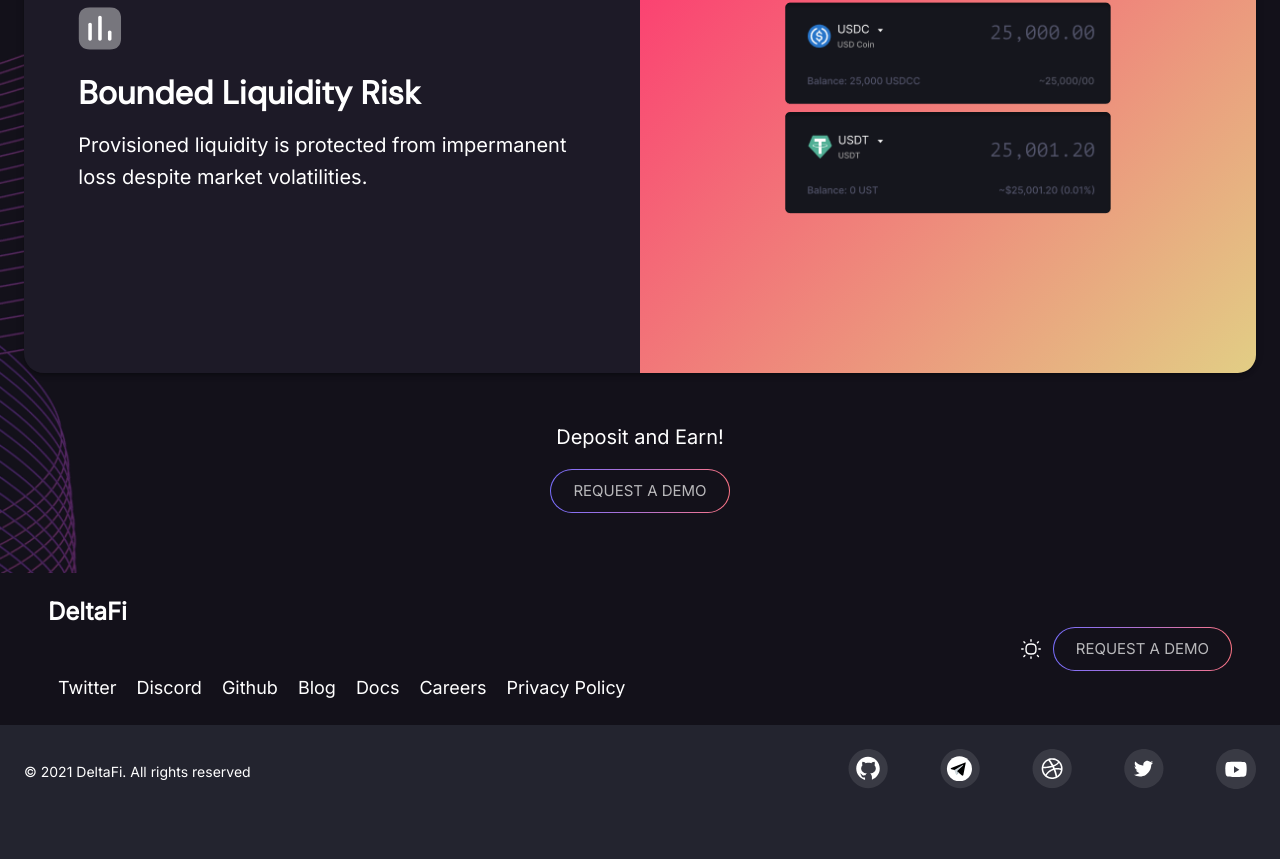
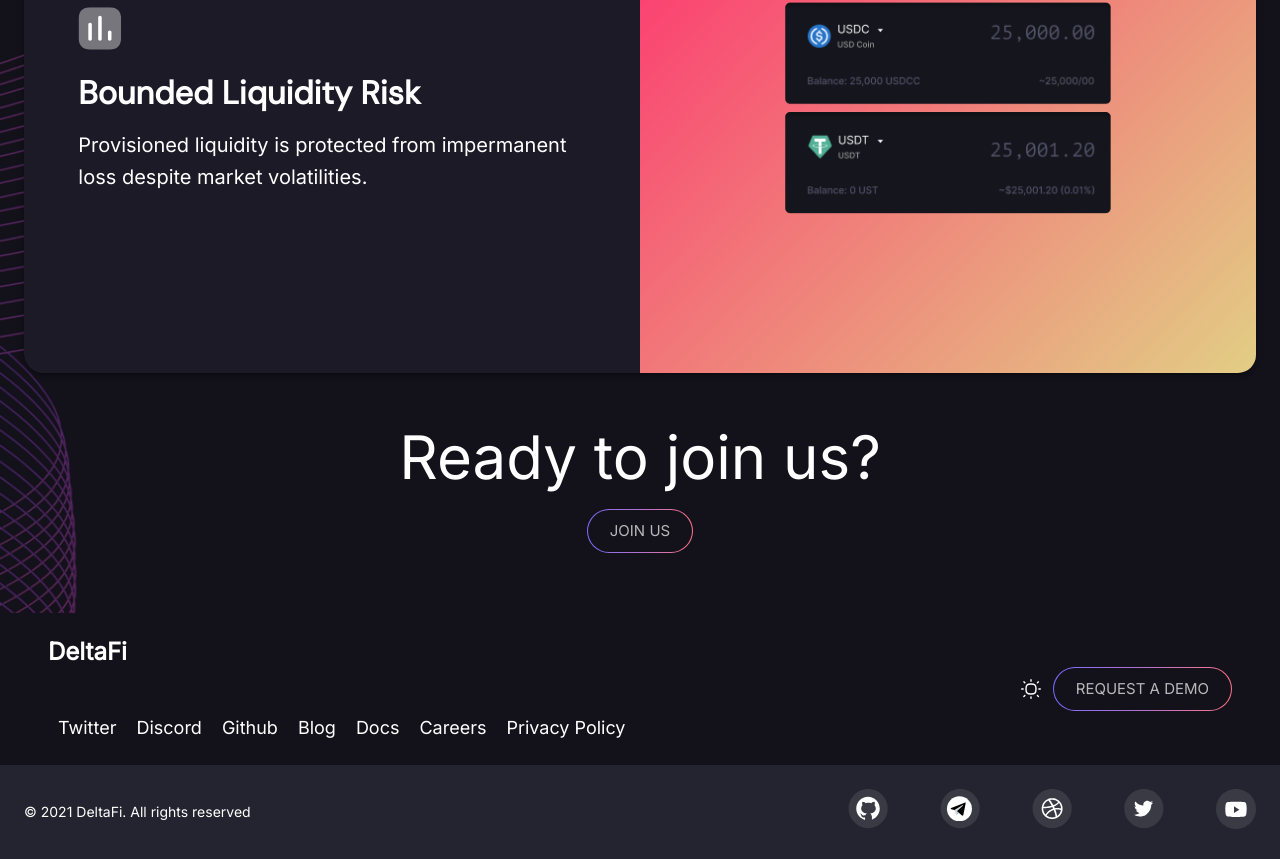
Before and after one commit to deltafi-trade/deltafi-homepage, a React (Create React App) app: page / in a window 1280 px wide. Shown: the part 2985-3844 px from the top of the page. Before the commit the page ends 3804 px from the top, so only its background shows below. Built offline with nearby package versions, Linux system fonts and the light colour scheme; no server answers.

Commit message:
feat/homepage-footer: join us part

```diff
--- a/src/components/Button/LaunchButton.tsx
+++ b/src/components/Button/Button.tsx
@@ -1,5 +1,5 @@
 import React from 'react';
-import { Button, ButtonProps, Theme } from '@material-ui/core';
+import { Button as MUIButton, ButtonProps, Theme } from '@material-ui/core';
 import { makeStyles } from '@material-ui/core/styles';
 
 import { APP_LINK } from 'config/constants/constant'
@@ -21,18 +21,19 @@
   },
 }));
 
-interface CTAButtonProps extends ButtonProps {
-  cta?: boolean
+interface IButtonProps extends ButtonProps {
+  children: React.ReactNode;
 }
 
-const LaunchButton: React.FC<CTAButtonProps> = (props) => {
+const Button: React.FC<IButtonProps> = (props) => {
+  const { children } = props;
   const classes = useStyles(props);
 
   return (
-    <Button variant="contained" className={classes.ctaButton} size="large" href={APP_LINK}>
-      REQUEST A DEMO
-    </Button>
+    <MUIButton variant="contained" className={classes.ctaButton} size="large" href={APP_LINK}>
+      {children}
+    </MUIButton>
   );
 }
 
-export default React.memo(LaunchButton)
+export default React.memo(Button)
--- a/src/components/Button/index.tsx
+++ b/src/components/Button/index.tsx
@@ -1,2 +1,2 @@
-export { default as LaunchButton } from './LaunchButton'
+export { default as Button } from './Button'
 export { default as ThemeButton } from './ThemeButton'
--- a/src/components/Footer.tsx
+++ b/src/components/Footer.tsx
@@ -3,7 +3,7 @@
 import { Container } from '@material-ui/core'
 
 import Logo from './Logo'
-import { LaunchButton, ThemeButton } from 'components'
+import { Button, ThemeButton } from 'components'
 import { StyledLink } from './LinkList'
 
 import {
@@ -162,7 +162,7 @@
           </Wrapper>
           <StyledDiv>
             <ThemeButton toggleDarkMode={toggleDarkMode} isDark={isDark} className="theme-button" />
-            <LaunchButton color="primary" className="launch-button" />
+            <Button color="primary" className="launch-button">REQUEST A DEMO</Button>
           </StyledDiv>
         </FlexWrapper>
       </SiteMapWrapper>
--- a/src/components/Header.tsx
+++ b/src/components/Header.tsx
@@ -7,7 +7,7 @@
 
 import { HOMEPAGE_LINK } from 'config/constants/constant'
 
-import { LaunchButton, Menu, ThemeButton } from 'components'
+import { Button, Menu, ThemeButton } from 'components'
 import useDarkMode from 'hooks/useDarkMode'
 
 interface ContainerProps {
@@ -75,7 +75,7 @@
           <LinkList />
           <ThemeButton toggleDarkMode={toggleDarkMode} isDark={isDark} className="theme-button" />
           <DesktopSection>
-            <LaunchButton color="primary" />
+            <Button color="primary">REQUEST A DEMO</Button>
           </DesktopSection>
           <MobileSection>
             <Menu />
--- a/src/theme/theme.ts
+++ b/src/theme/theme.ts
@@ -35,6 +35,7 @@
     cta?: string
     investorBg?: string
     primary?: React.CSSProperties['color'],
+    secondary?: React.CSSProperties['color']
   }
 }
 
--- a/src/views/Home/components/AssetManager.tsx
+++ b/src/views/Home/components/AssetManager.tsx
@@ -2,7 +2,7 @@
 import styled from 'styled-components'
 import { Container, Grid, Theme, Typography } from '@material-ui/core'
 
-import { LaunchButton } from 'components'
+import { Button } from 'components'
 
 import useDarkMode from 'hooks/useDarkMode'
 import { makeStyles } from '@material-ui/styles'
@@ -88,7 +88,7 @@
                 High Yields, Deep Liquidity, and DAO Governed
               </Typography>
               <DesktopWrapper>
-                <LaunchButton cta color="secondary" />
+                <Button color="secondary">REQUEST A DEMO</Button>
               </DesktopWrapper>
             </Wrapper>
           </Grid>
--- a/src/views/Home/components/DeltaFi.tsx
+++ b/src/views/Home/components/DeltaFi.tsx
@@ -1,7 +1,7 @@
 import React from 'react'
 import styled from 'styled-components'
 
-import { LaunchButton, BoundedLiquidityIcon, CrossChainIcon, IntelligentMarketIcon } from 'components'
+import { Button, BoundedLiquidityIcon, CrossChainIcon, IntelligentMarketIcon } from 'components'
 
 import useDarkMode from 'hooks/useDarkMode'
 import { Container, Grid, Typography } from '@material-ui/core'
@@ -197,10 +197,10 @@
             </Grid>
           ))}
         </Grid>
-        <Typography variant="h6" paragraph className="deposit-text">
-          Deposit and Earn!
+        <Typography variant="h2" paragraph className="deposit-text">
+          Ready to join us?
         </Typography>
-        <LaunchButton cta />
+        <Button>Join Us</Button>
       </StyledDiv>
     </Container>
   )
```
